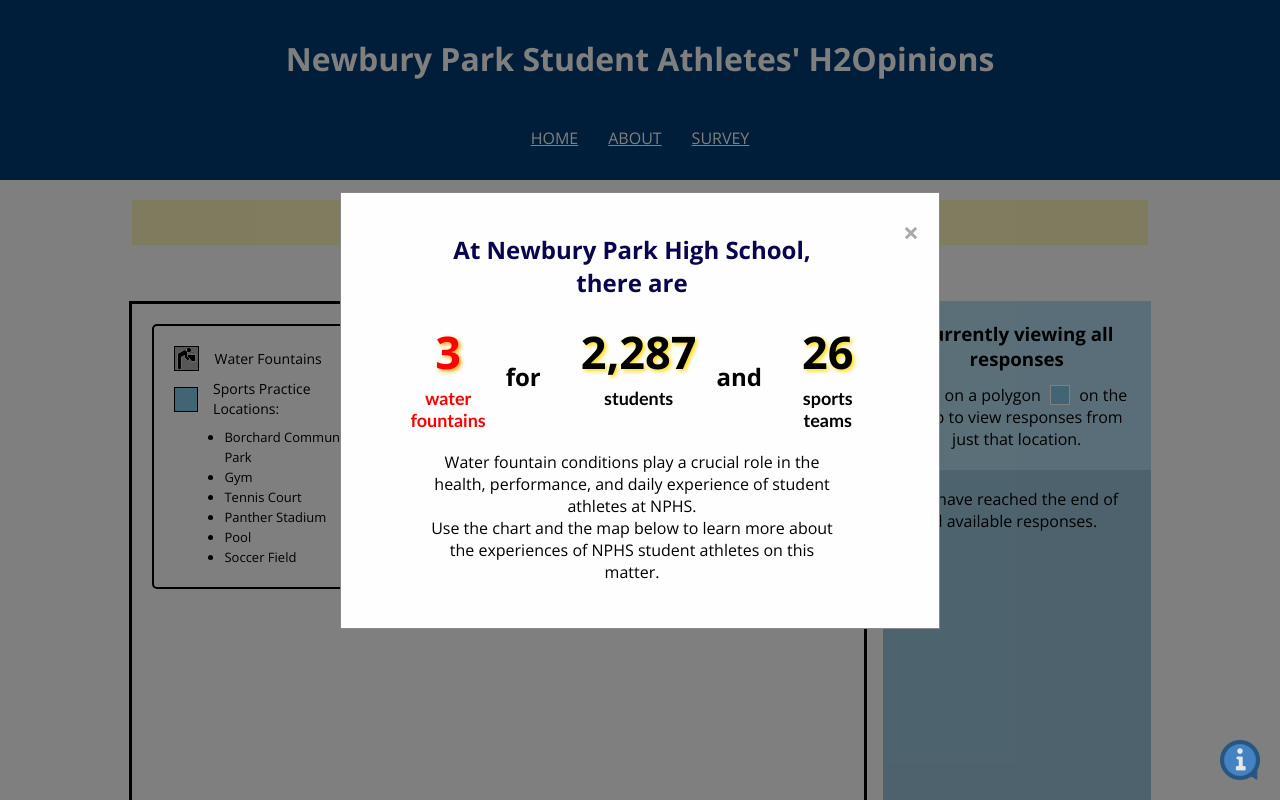
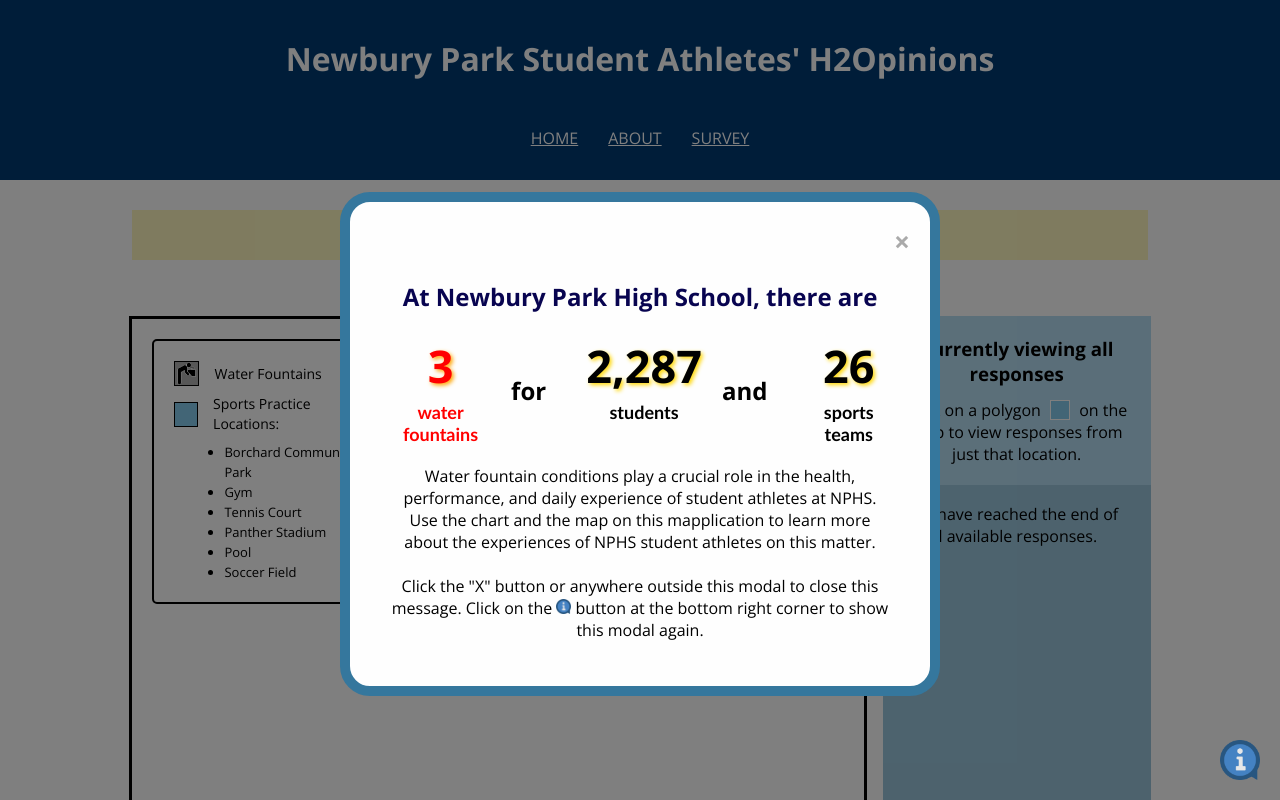
Before and after one commit to zhamic7/aa191a-su24, a plain HTML site: page index.html in a window 1280 px wide. Shown: the top 800 px of the page. Drawn offline with nearby package versions, Linux system fonts and the light colour scheme; no server answers.

Commit message:
fixed modal and info button

```diff
--- a/index.html
+++ b/index.html
@@ -39,9 +39,7 @@
             <div class="intro-col2">
                 <!-- Progress bar for the second column -->
                 <div id="chart"></div>
-
             </div>
-
     </section>
 
     <!-- Modal -->
@@ -68,7 +66,8 @@
                         </div>
                     </div>
                     <p>
-                        Water fountain conditions play a crucial role in the health, performance, and daily experience of student athletes at NPHS.</br> Use the chart and the map below to learn more about the experiences of NPHS student athletes on this matter.
+                        Water fountain conditions play a crucial role in the health, performance, and daily experience of student athletes at NPHS. Use the chart and the map on this mapplication to learn more about the experiences of NPHS student athletes on this matter.</br></br>
+                        Click the "X" button or anywhere outside this modal to close this message. Click on the <img src="images/info.png" alt="More Information"> button at the bottom right corner to show this modal again.
                     </p>
                 </div>
             </div>
--- a/styles/index.css
+++ b/styles/index.css
@@ -29,13 +29,9 @@
     color: #000000;
 }
 
-.intro-col1,
-.intro-col2 {
-    width: 82%; /* Decrease the width of each column */
-    max-width: 1200px; /* Optional: max width to prevent it from growing too large */
-}
-
 .intro-col1 {
+    width: 100%; /* decrease width */
+    max-width: 1200px; /* max width */
     flex: 1;
     display: flex;
     flex-direction: column;
@@ -45,6 +41,8 @@
 }
 
 .intro-col2 {
+    width: 82%; /* decrease width */
+    max-width: 1200px; /* max width */
     flex: 1;
     background-color: rgb(255, 248, 192);
     text-align: center;
@@ -53,6 +51,8 @@
     flex-direction: column;
     align-items: center;
     margin: 0 auto;
+    margin-top: 10px;
+    margin-bottom: 0px;
 }
 
 .intro-col1 h3 {
@@ -84,6 +84,9 @@
     width: 80%;
     max-width: 600px;
     position: relative;
+    border-radius: 30px;
+    border-color: rgb(53, 119, 157);
+    border-width: 10px;
 }
 
 .close {
@@ -117,6 +120,11 @@
 
 .sticky-button img {
     width: 40px; /* Adjust the size of the image */
+    height: auto;
+}
+
+.intro-title img {
+    width: 15px; /* Adjust the size of the image */
     height: auto;
 }
 
@@ -172,7 +180,7 @@
 /* progress bar */
 
 #chart {
-    margin-top: 5px;
+    margin-top: 10px;
 }
 
 .progress-bar {
```
